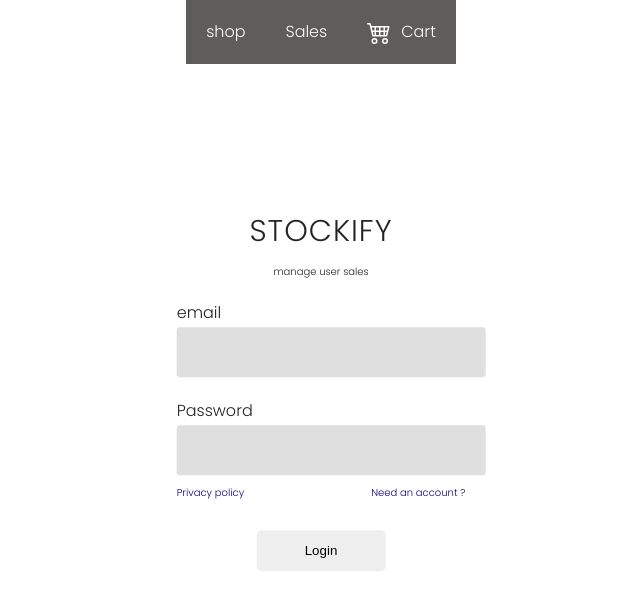
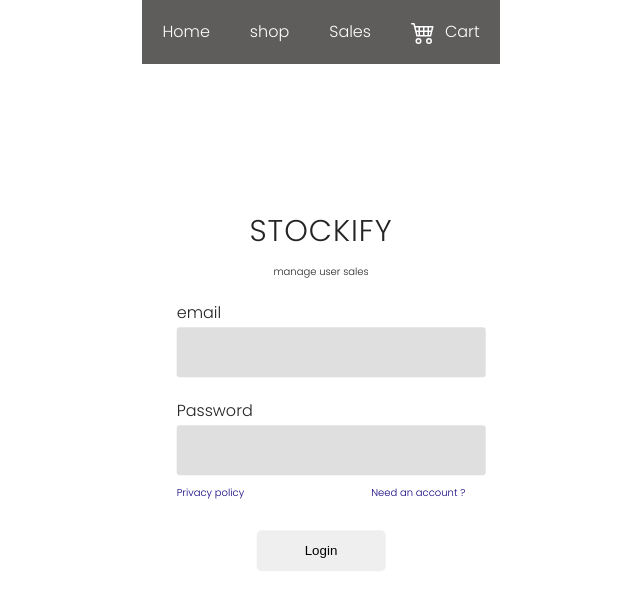
Before and after one commit to jck-bit/stockify, a React (Vite) app: page /login in a window 1280 px wide. Shown: the top 610 px of the page, without its empty margins (319-959 px from the left). Built offline with nearby package versions, Linux system fonts and the light colour scheme.

Commit message:
Edited the navbar

```diff
--- a/src/index.css
+++ b/src/index.css
@@ -61,7 +61,7 @@ body {
 }
 
 .unordered_list_nav li:hover{
-  background-color: rgb(152, 148, 148);
+  background-color: rgb(47, 46, 46);
 }
 
 .user_image_container{
--- a/src/navbar/index.tsx
+++ b/src/navbar/index.tsx
@@ -33,6 +33,9 @@ const Navbar = () => {
   return (
     <nav className="navbar_homepage" ref={ref}>
       <ul className="unordered_list_nav">
+      <li>
+          <Link to="/">Home</Link>
+        </li>
         <li>
           <Link to="/products">shop</Link>
         </li>
@@ -41,7 +44,7 @@ const Navbar = () => {
         </li>
         <li>
           <Link to="/cart">
-            <span className="cart_icon">
+             <span className="cart_icon">
               <BsCart4 />
             </span>
 
```
